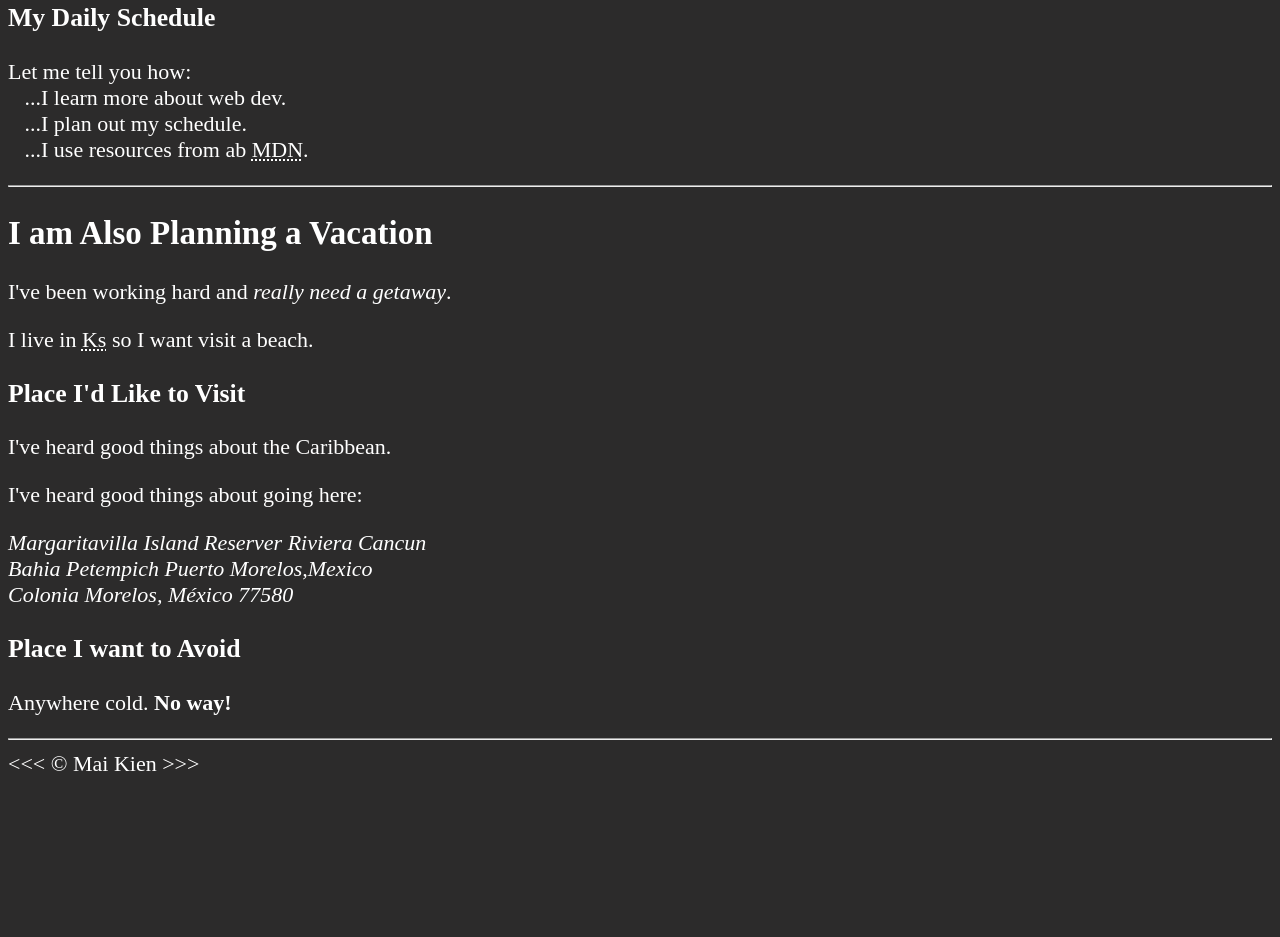
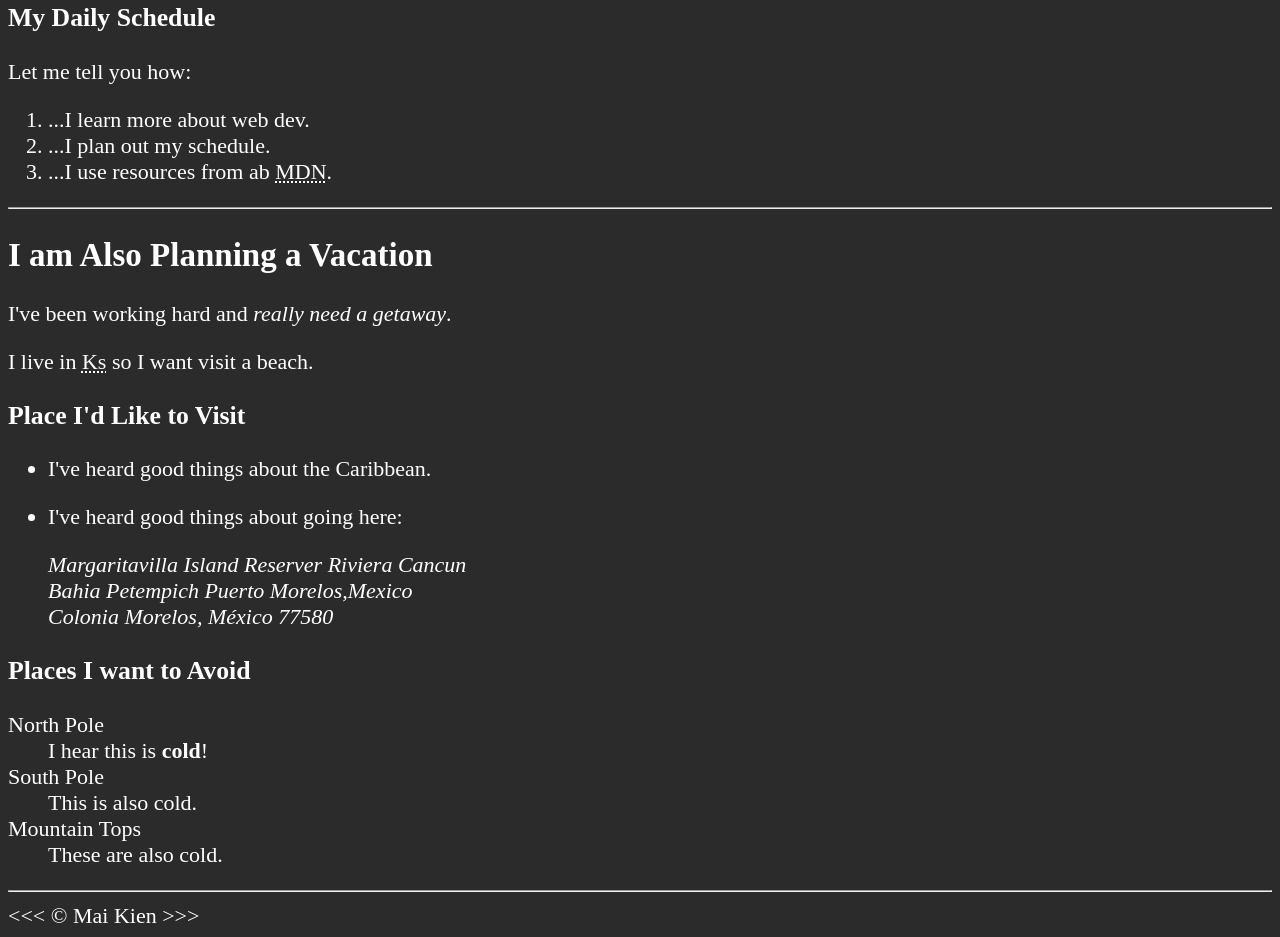
Before and after one commit to Kienkulu/Tutorial-Html, a plain HTML site: page index.html in a window 1280 px wide. Shown: the part 252-1189 px from the top of the page. Before the commit the page ends 1037 px from the top, so only its background shows below. Drawn offline with Linux system fonts and the light colour scheme.

Commit message:
Lesson 4

```diff
--- a/index.html
+++ b/index.html
@@ -6,7 +6,7 @@
     <meta
       name="description"
       content="This page contains all the things I am learning how to create as i learn HTML."
-    />
+    >
     <title>My First web Page</title>
     <link rel="icon" href="html5.png" type="image/x-icon" />
     <link rel="stylesheet" href="main.css" type="text/css" />
@@ -21,11 +21,12 @@
     <p>This is my first web page.</p>
 
     <h3>My Daily Schedule</h3>
-    <p>Let me tell you how:
-        <br>&nbsp;&nbsp;&nbsp;...I learn more about web dev.
-        <br>&nbsp;&nbsp;&nbsp;...I plan out my schedule.
-        <br>&nbsp;&nbsp;&nbsp;...I use resources from ab <abbr title="Mozilla Developper Network">MDN</abbr>.
-    </p>
+    <p>Let me tell you how:</p>
+    <ol>
+        <li>...I learn more about web dev.</li>
+        <li>...I plan out my schedule.</li>
+        <li>...I use resources from ab <abbr title="Mozilla Developper Network">MDN</abbr>.</li>
+    </ol>
 
     <hr>
 
@@ -34,17 +35,28 @@
     <p>I live in <abbr title="kansas">Ks</abbr> so I want visit a beach.</p>
 
     <h3>Place I'd Like to Visit</h3>
-    <p>I've heard good things about the Caribbean.</p>
-    <p>I've heard good things about going here:</p>
+    <ul>
+    <li><p>I've heard good things about the Caribbean.</p></li>
+    <li><p>I've heard good things about going here:</p>
     <address>
       Margaritavilla Island Reserver Riviera Cancun<br>
       Bahia Petempich Puerto Morelos,Mexico<br>
       Colonia Morelos, México 77580
     </address>
+  </li>
+  </ul>
+    <!-- TODO: Add more places -->
+    <h3>Places I want to Avoid</h3>
+    <dl>
+        <dt>North Pole</dt>
+        <dd>I hear this is <strong>cold</strong>!</dd>
 
-    <!-- TODO: Add more places -->
-    <h3>Place I want to Avoid</h3>
-    <p>Anywhere cold. <strong>No way!</strong></p>
+        <dt>South Pole</dt>
+        <dd>This is also cold.</dd>
+
+        <dt>Mountain Tops</dt>
+        <dd>These are also cold.</dd>
+    </dl>
 
     <hr>
     &lt;&lt;&lt; &copy; Mai Kien &gt;&gt;&gt;
```
